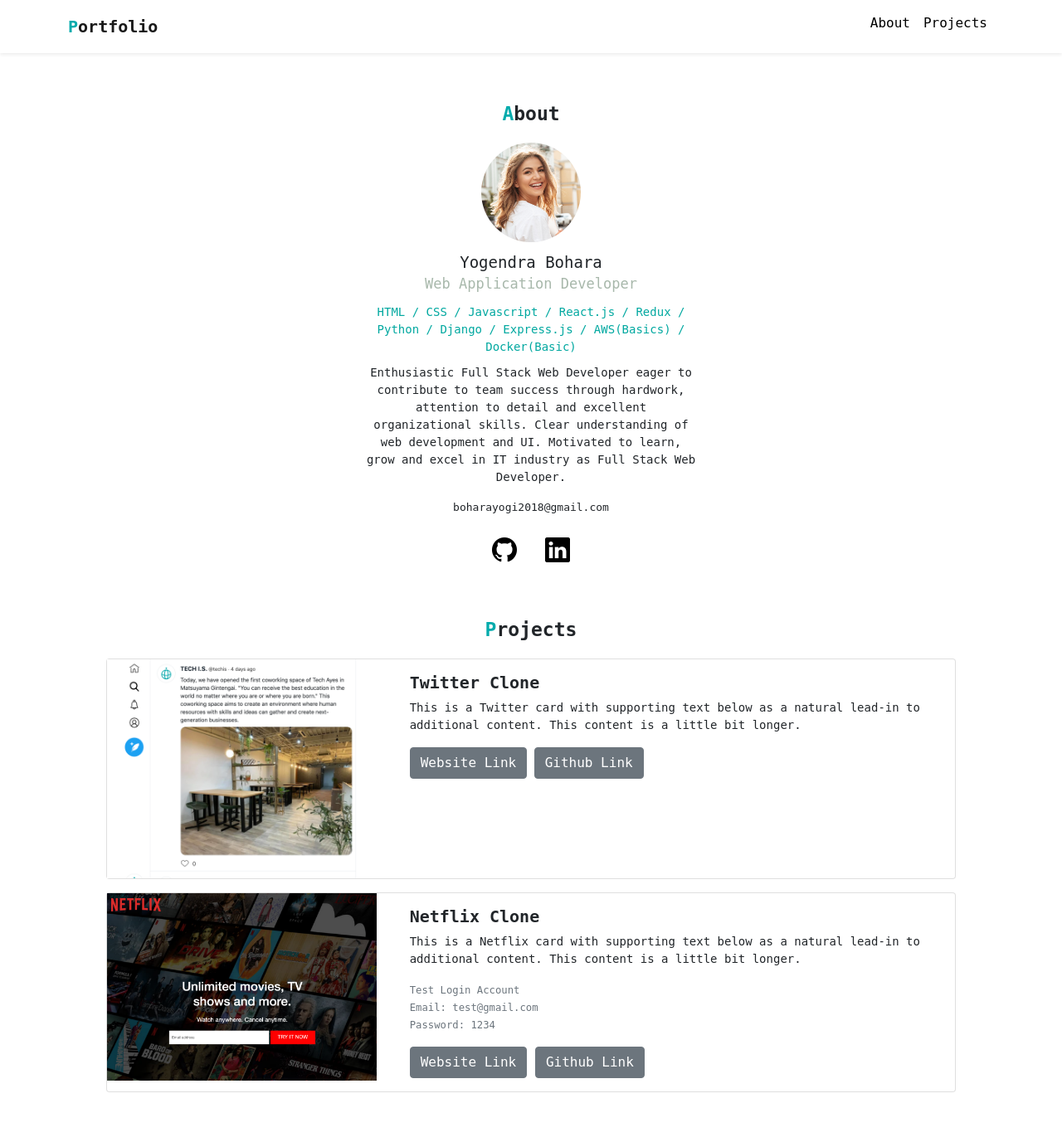
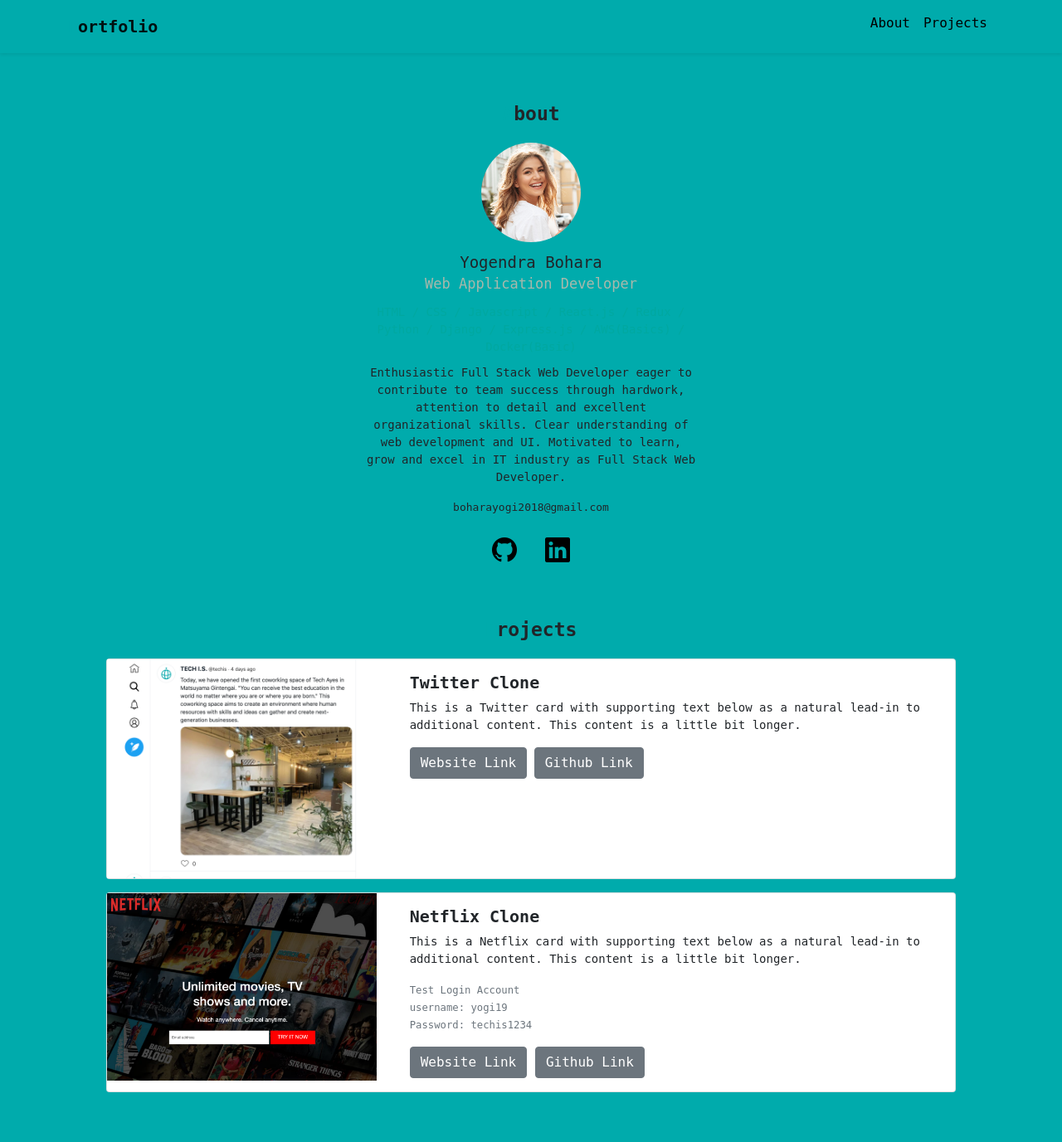
Before and after one commit to yogendrabohara/portfolioyogi, a PHP site: page / in a window 1280 px wide. Shown: the whole page at 83% size. Run offline with PHP 8.4, Linux system fonts and the light colour scheme; some libraries are stand-ins or nearby versions.

Commit message:
background color is changed

```diff
--- a/index.html
+++ b/index.html
@@ -88,8 +88,8 @@
                   <p class="card-text">
                       <small class="text-muted">
                           Test Login Account <br>
-                          Email: test@gmail.com <br>
-                          Password: 1234
+                          username: yogi19 <br>
+                          Password: techis1234
                   </small></p>
                   <a href="https://netfront.herokuapp.com/" target="_blank" class="btn btn-secondary">Website Link</a>
                   <a href="https://github.com/yogendrabohara/YogiTechstoreReact" target="_blank" class="btn btn-secondary">Github Link</a>
--- a/style.css
+++ b/style.css
@@ -6,6 +6,7 @@ COMMON
 
 body {
   font-family: "monospace", sans-serif;
+  background-color: #00abac;
 }
 
 .font-primary {
```
